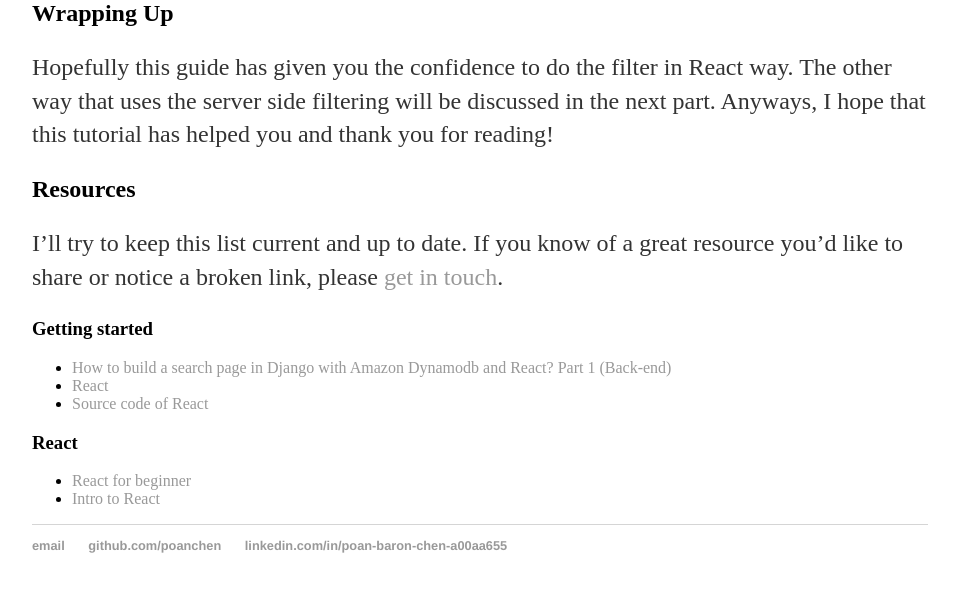
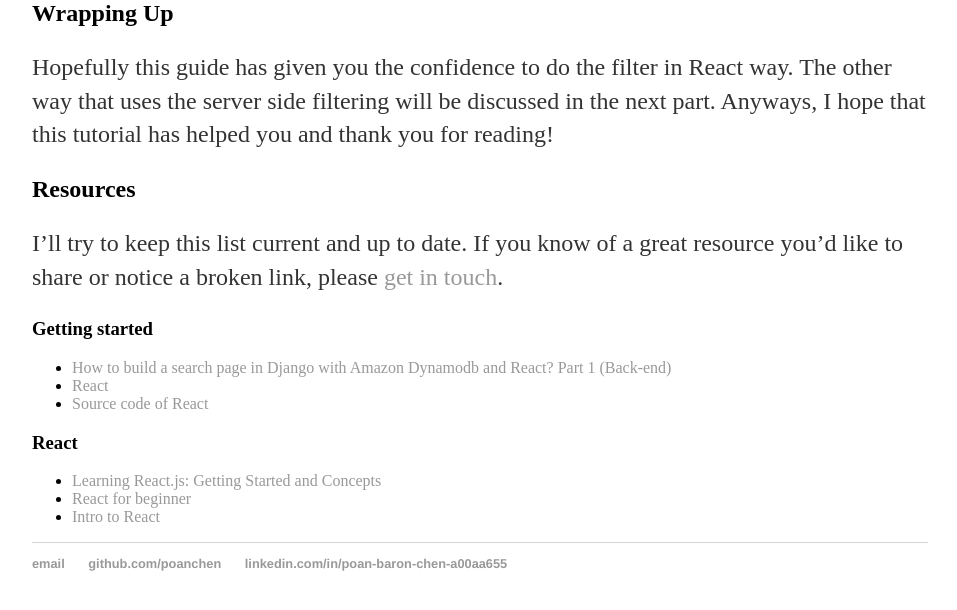
Before and after one commit to poanchen/poanchen.github.io, a Jekyll site: the page built from _posts/2016-12-09-how-to-build-a-search-page-in-django-with-amazon-dynamodb-and-react-p2-front-end.md, in a window 1280 px wide and 900 px high, scrolled down 11731 px, cut to the strip 269-879 px from the top of the window. Shown: the whole strip, without its empty margins (160-1117 px from the left). Built offline with Jekyll 4.4.1, drawn with Linux system fonts in a browser that asks for light colours; nearby versions of some CDN libraries; comment, search, counter and statistics services are not loaded.

Commit message:
added useful resource for react

```diff
--- a/_posts/2016-12-09-how-to-build-a-search-page-in-django-with-amazon-dynamodb-and-react-p2-front-end.md
+++ b/_posts/2016-12-09-how-to-build-a-search-page-in-django-with-amazon-dynamodb-and-react-p2-front-end.md
@@ -554,5 +554,6 @@ I'll try to keep this list current and up to date. If you know of a great resour
 
 ### React
 
+* [Learning React.js: Getting Started and Concepts](https://scotch.io/tutorials/learning-react-getting-started-and-concepts)
 * [React for beginner](https://facebook.github.io/react/docs/hello-world.html)
 * [Intro to React](https://facebook.github.io/react/tutorial/tutorial.html)
```
